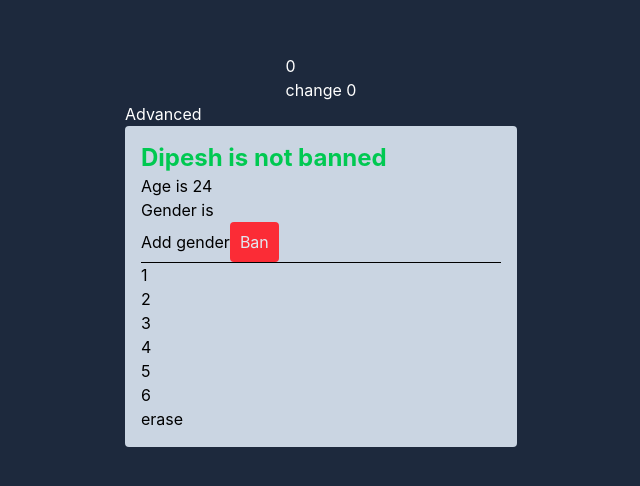
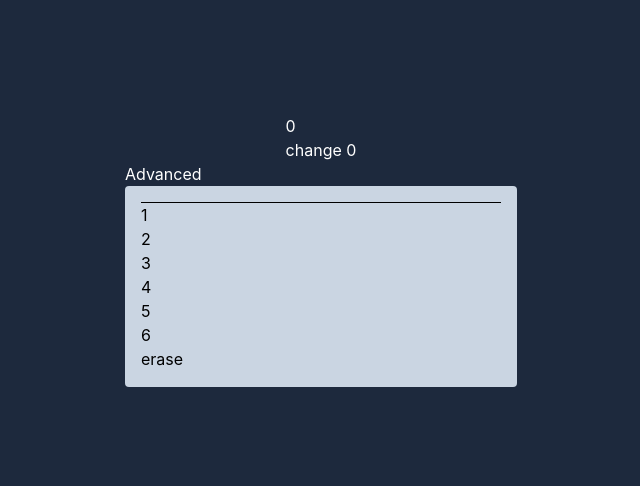
Before and after one commit to dipeshxhy/frontend-domination, a React (Vite) app: page / in a window 1280 px wide. Shown: the part 150-636 px from the top of the page, without its empty margins (319-959 px from the left). Built offline with nearby package versions, Linux system fonts and the light colour scheme.

Commit message:
know about removing items from array

```diff
--- a/src/Advanced.jsx
+++ b/src/Advanced.jsx
@@ -18,22 +18,7 @@ const Advanced = () => {
   //   },[])
   return (
     <div className="w-98 bg-slate-300 rounded p-4 text-black">
-      <h1
-        className={`text-2xl font-bold ${person.isBanned ? 'text-red-500' : 'text-green-500'}`}
-      >
-        {person.name} is {person.isBanned ? 'banned' : 'not banned'}
-      </h1>
-      <h2>Age is {person.age}</h2>
-      <h2>Gender is {person.gender}</h2>
-      <button onClick={addGender}>Add gender</button>
-      <button
-        className={`px-2.5 py-2 ${person.isBanned ? 'bg-green-600' : 'bg-red-500'} text-slate-200 rounded`}
-        onClick={() =>
-          setPerson((prev) => ({ ...prev, isBanned: !prev.isBanned }))
-        }
-      >
-        {person.isBanned ? 'Unban' : 'Ban'}
-      </button>
+
 
       <hr />
 
@@ -49,7 +34,7 @@ const Advanced = () => {
         })}
         <button
           onClick={() =>
-            setNumbers((prev) => prev.filter((num, index) => index !== prev.length - 1))
+            setNumbers((prev) => prev.filter((num, index) => num%2!==0))
           }
         >
           erase
```
